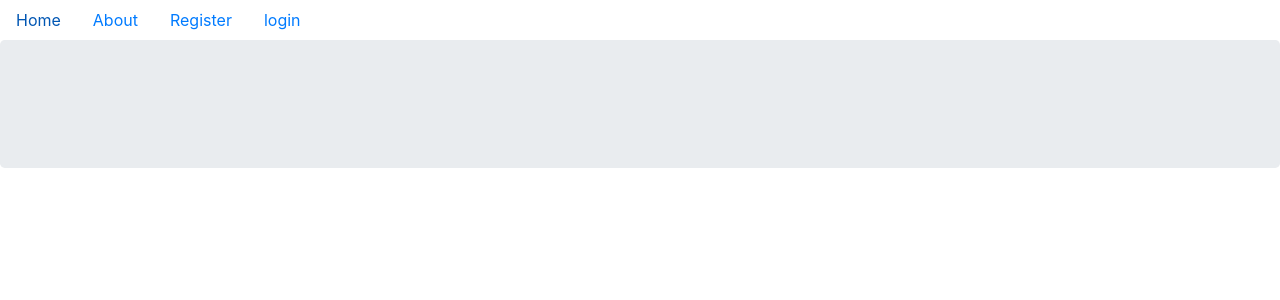
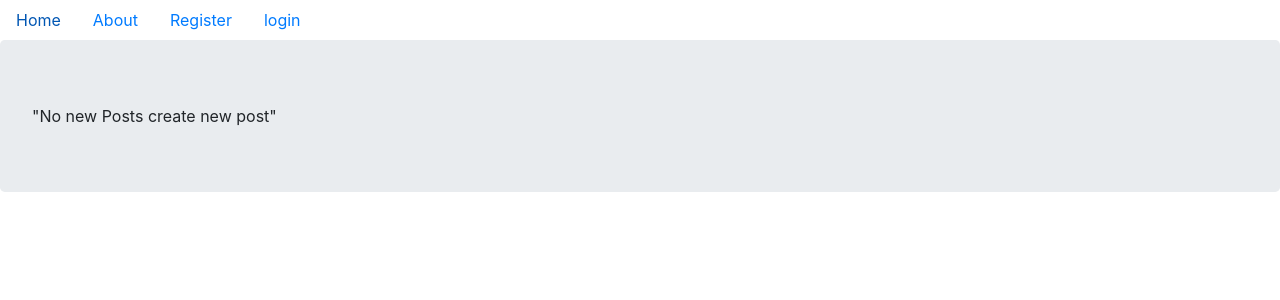
Before and after one commit to SouravPal1995/journalit-blog, a Flask app: page / in a window 1280 px wide. Shown: the top 300 px of the page. Run offline with Flask 2, Linux system fonts and the light colour scheme; data that the repository does not hold is empty; some libraries are stand-ins or nearby versions.

Commit message:
kjlkjlkjlk

```diff
--- a/innercircleproj/templates/home.html
+++ b/innercircleproj/templates/home.html
@@ -32,6 +32,10 @@
 
 {% endfor %}
 
+{% else %}
+
+"No new Posts create new post"
+
 {% endif %}
 
 {% endblock %}
```
